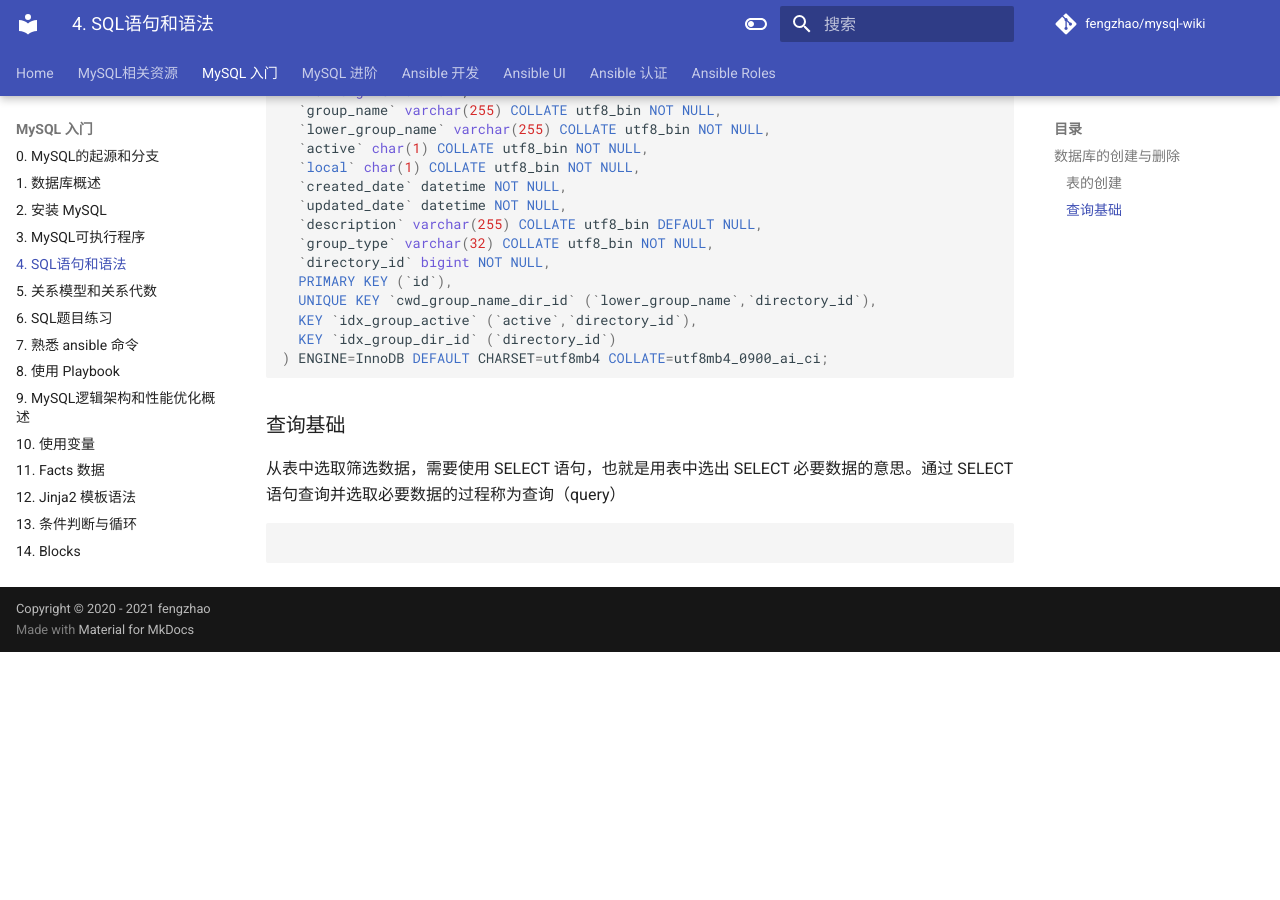
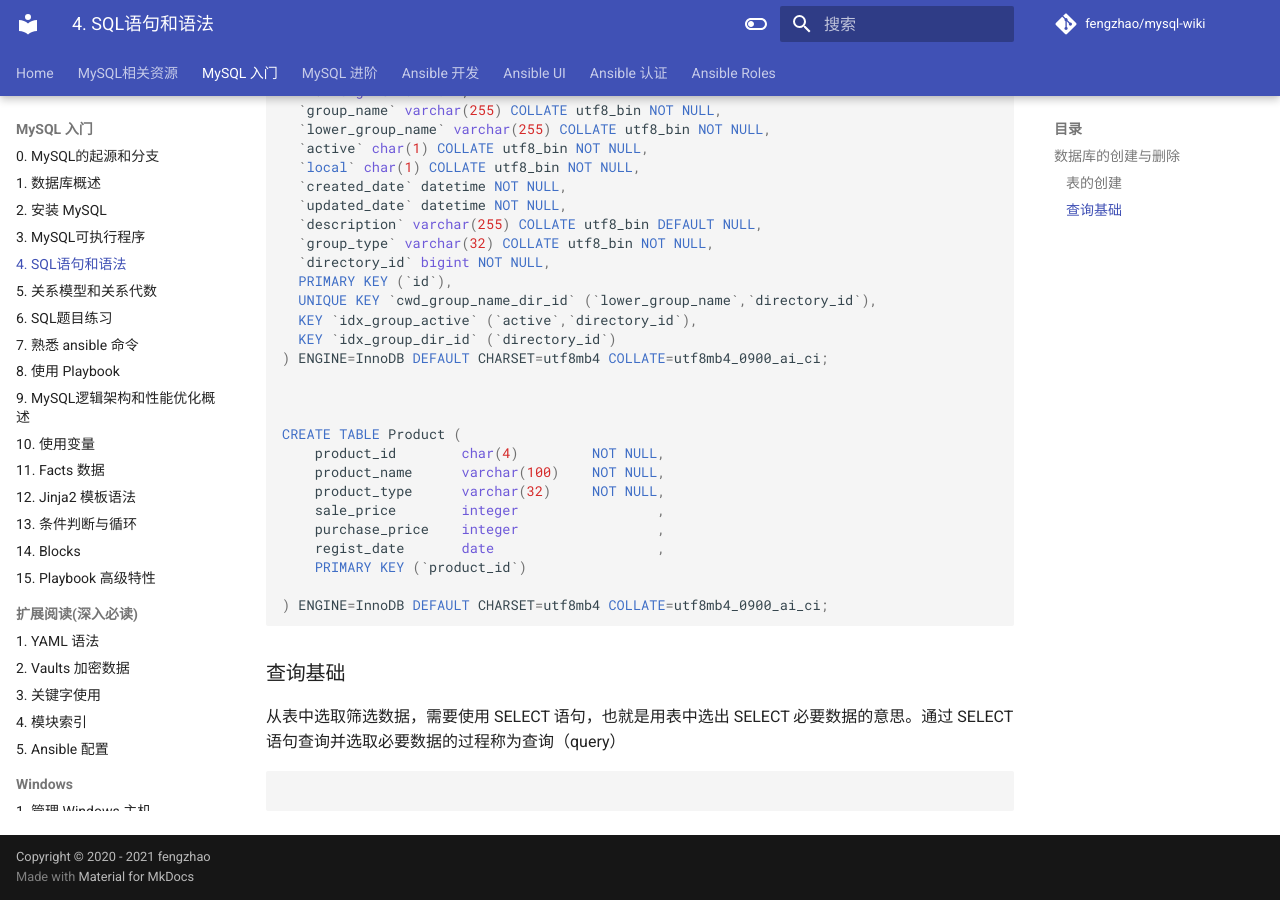
Before and after one commit to fengzhaowiki/mysql-wiki, an MkDocs documentation site: the page built from docs/basic/4.sql.md, in a window 1280 px wide and 900 px high, scrolled down 880 px. Built offline with MkDocs 1.6.1 and Material for MkDocs 9.7.7, drawn with Linux system fonts in a browser that asks for light colours; comment, search, counter and statistics services are not loaded; before the commit the page ends 1532 px from its top, so only the background shows below that.

Commit message:
update sql docs

````diff
--- a/docs/basic/4.sql.md
+++ b/docs/basic/4.sql.md
@@ -59,6 +59,16 @@ CREATE TABLE `cwd_group` (
 
 
 
+CREATE TABLE Product (
+    product_id        char(4)         NOT NULL,
+    product_name      varchar(100)    NOT NULL,
+    product_type      varchar(32)     NOT NULL,
+    sale_price        integer                 ,
+    purchase_price    integer                 ,
+    regist_date       date                    ,
+    PRIMARY KEY (`product_id`)
+
+) ENGINE=InnoDB DEFAULT CHARSET=utf8mb4 COLLATE=utf8mb4_0900_ai_ci;
 
 ```
 
````
Also changed, not shown: docs/basic/9.mysql_architecture.md (+1 -1 lines).
